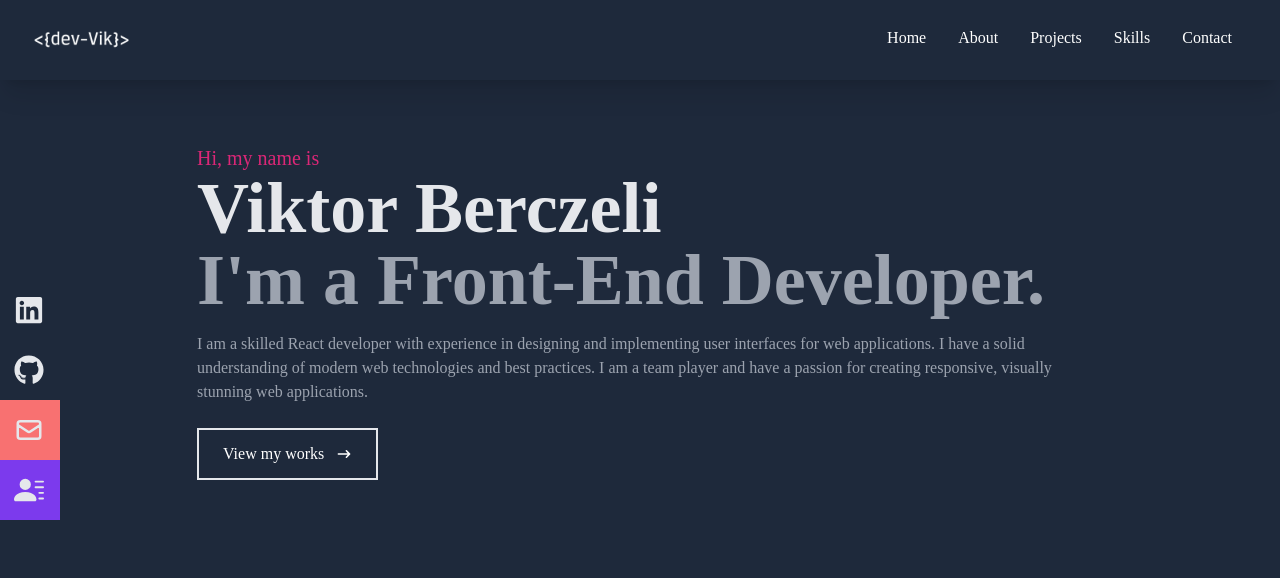
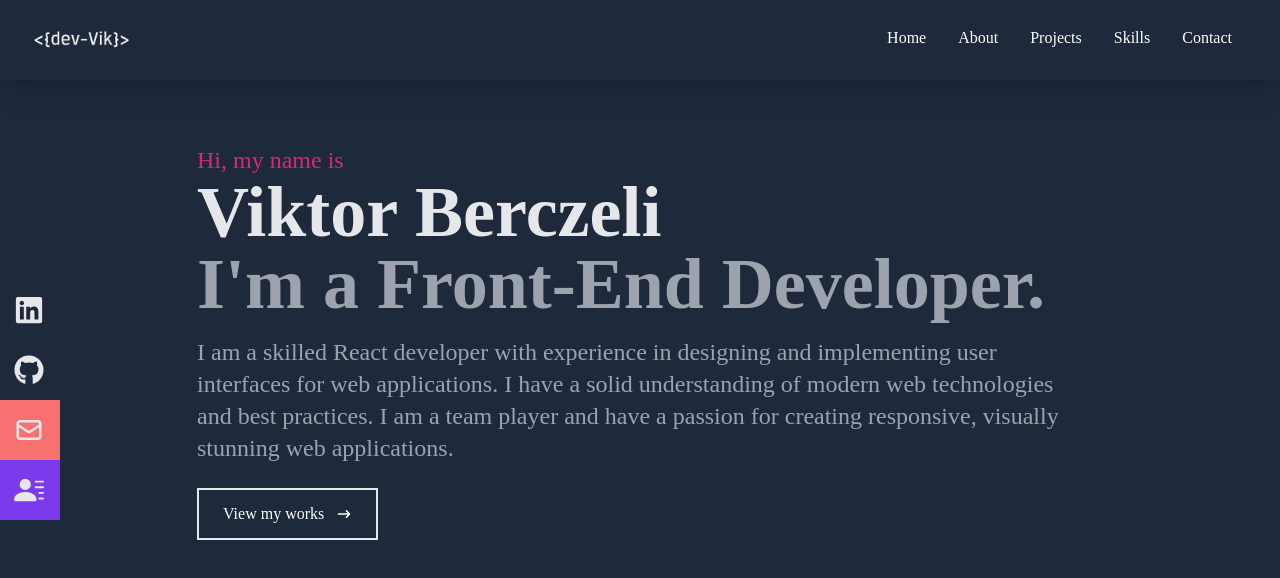
Before and after one commit to syzgod/my-portfolio, a React (Create React App) app: page / in a window 1280 px wide. Shown: the top 578 px of the page. Built offline with nearby package versions, Linux system fonts and the light colour scheme; what tailwindcss-brand-colors would draw is missing.

Commit message:
Change design

```diff
--- a/src/components/About.jsx
+++ b/src/components/About.jsx
@@ -50,7 +50,7 @@ const About = () => {
             </div>
           </div>
           <div>
-            <p>
+            <p className='lg:text-2xl'>
               I am a web developer with a passion for creating dynamic websites.
               I have an understanding of the latest web technologies and
               constantly learning new skills to stay up-to-date in the field. I
--- a/src/components/Home.jsx
+++ b/src/components/Home.jsx
@@ -12,14 +12,14 @@ const Home = () => {
   return (
     <div name='home' className='min-h-screen bg-slate-800'>
       <div className='max-w-[950px] mx-auto p-8 pt-36 flex flex-col justify-center'>
-        <p className='text-xl text-pink-600'>Hi, my name is</p>
+        <p className='text-2xl text-pink-600'>Hi, my name is</p>
         <h1 className='text-4xl sm:text-7xl font-bold text-gray-200'>
           Viktor Berczeli
         </h1>
         <h2 className='text-4xl sm:text-7xl font-bold text-gray-400'>
           I'm a Front-End Developer.
         </h2>
-        <p className='text-gray-400 py-4 max-w-[700] '>
+        <p className='text-gray-400 py-4 max-w-[700] lg:text-2xl'>
           I am a skilled React developer with experience in designing and
           implementing user interfaces for web applications. I have a solid
           understanding of modern web technologies and best practices. I am a
```
